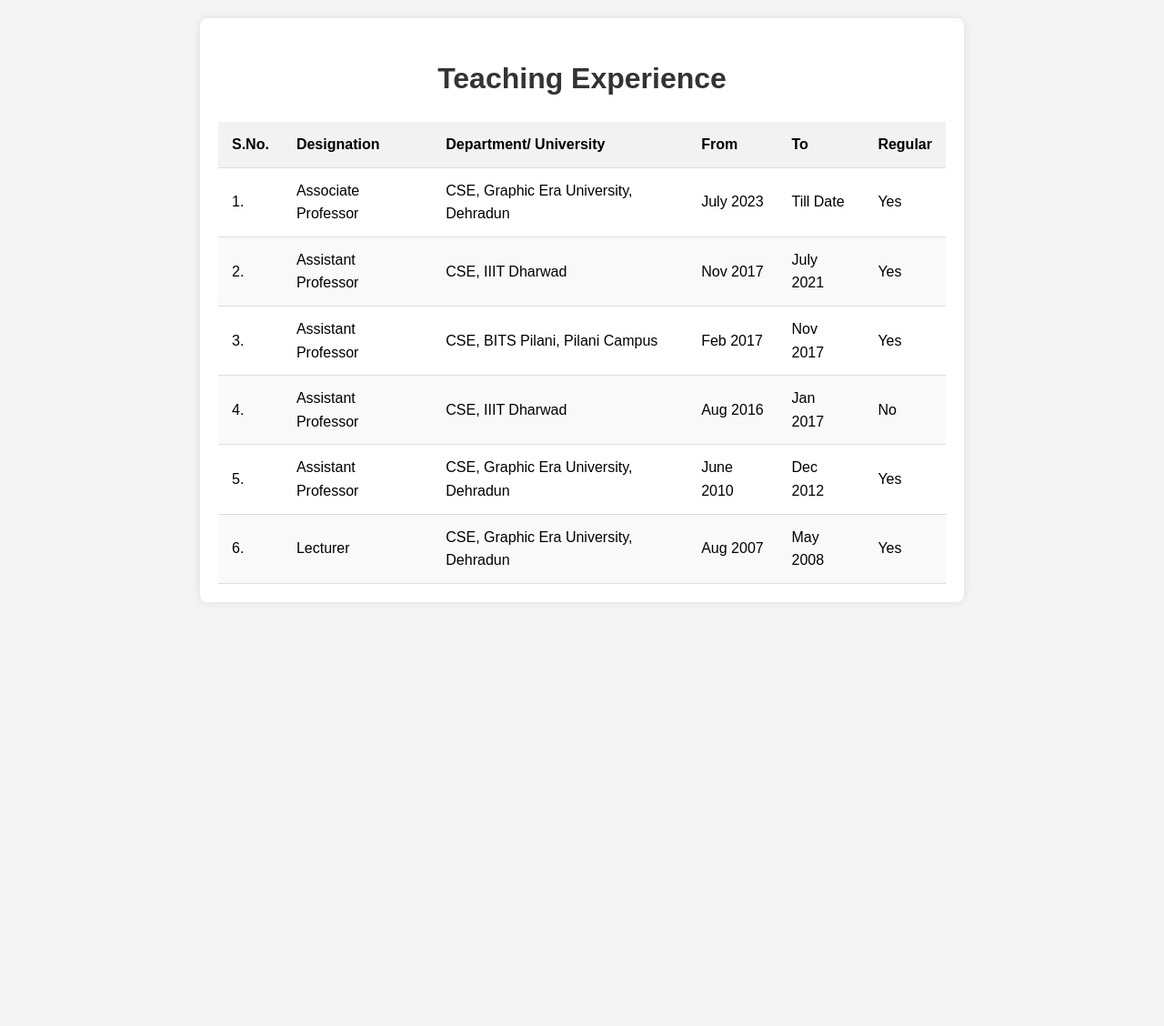
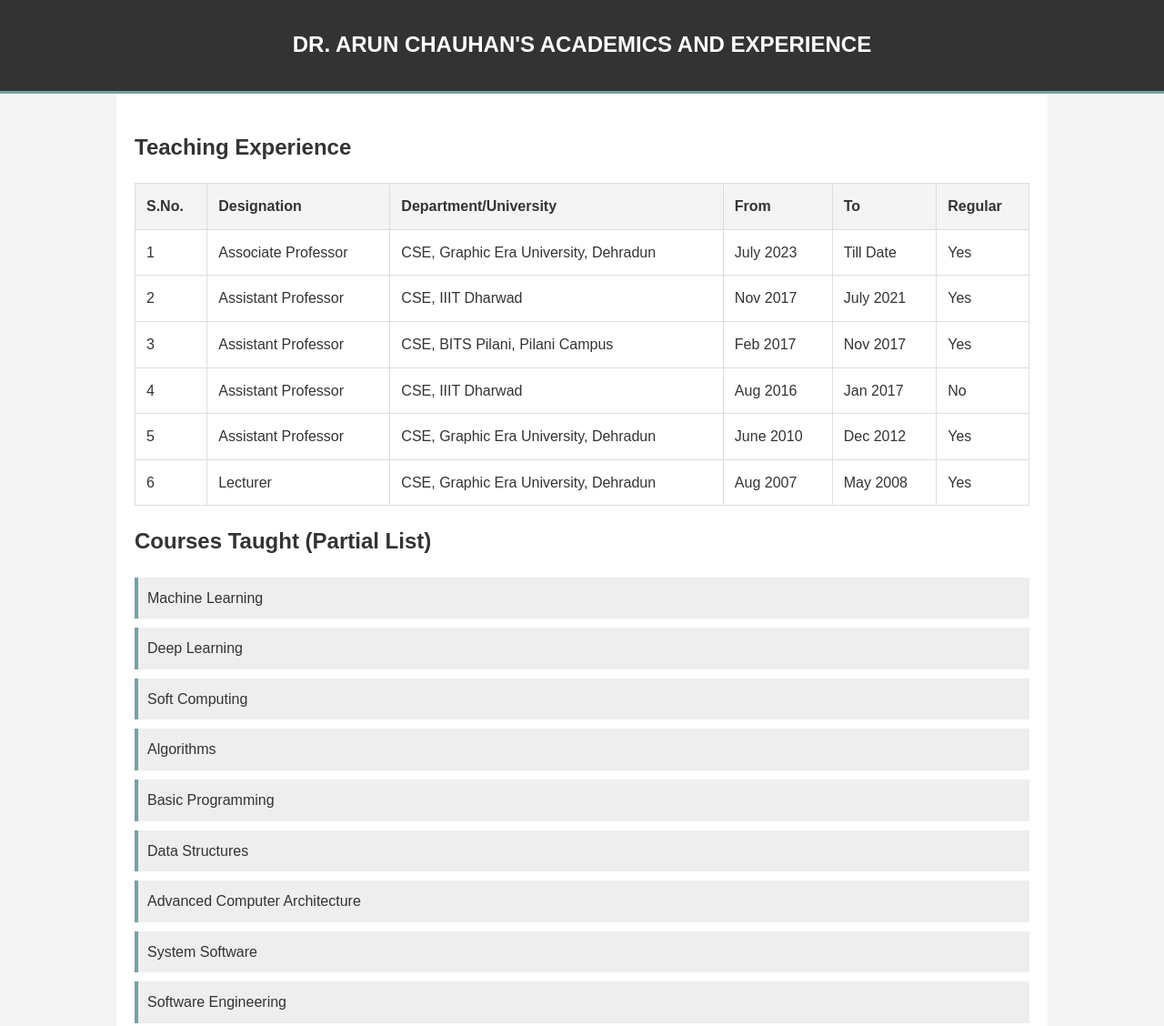
Before and after one commit to aruntakhur/aruntakhur.github.io, a plain HTML site: page teaching-experiences.html in a window 1280 px wide. Shown: the top 1128 px of the page at 91% size. Before the commit the page ends 800 px from the top, so only its background shows below. Drawn offline with Linux system fonts and the light colour scheme.

Commit message:
Update teaching-experiences.html

```diff
--- a/teaching-experiences.html
+++ b/teaching-experiences.html
@@ -1,10 +1,9 @@
 <!DOCTYPE html>
 <html lang="en">
-
 <head>
     <meta charset="UTF-8">
     <meta name="viewport" content="width=device-width, initial-scale=1.0">
-    <title>Teaching Experience</title>
+    <title>Dr. Arun Chauhan's Academics and Experience</title>
     <style>
         body {
             font-family: Arial, sans-serif;
@@ -12,58 +11,74 @@
             margin: 0;
             padding: 0;
             background-color: #f4f4f4;
+            color: #333;
         }
-
         .container {
-            max-width: 800px;
-            margin: 20px auto;
+            width: 80%;
+            margin: auto;
+            overflow: hidden;
+        }
+        header {
+            background: #333;
+            color: #fff;
+            padding-top: 30px;
+            min-height: 70px;
+            border-bottom: #77a0a3 3px solid;
+        }
+        header h1 {
+            text-align: center;
+            text-transform: uppercase;
+            margin: 0;
+            font-size: 24px;
+        }
+        section {
             padding: 20px;
             background: #fff;
-            border-radius: 8px;
-            box-shadow: 0 0 10px rgba(0, 0, 0, 0.1);
+            margin-bottom: 20px;
         }
-
-        h1 {
-            text-align: center;
-            color: #333;
-        }
-
         table {
             width: 100%;
             border-collapse: collapse;
-            margin-top: 20px;
+            margin-bottom: 20px;
         }
-
-        th,
-        td {
-            padding: 12px 15px;
+        table, th, td {
+            border: 1px solid #ddd;
+        }
+        th, td {
+            padding: 12px;
             text-align: left;
-            border-bottom: 1px solid #ddd;
         }
-
         th {
-            background-color: #f2f2f2;
+            background-color: #f4f4f4;
         }
-
-        tr:nth-child(even) {
-            background-color: #f9f9f9;
+        ul {
+            list-style-type: none;
+            padding: 0;
         }
-
-        tr:hover {
-            background-color: #f2f2f2;
+        ul li {
+            background: #eee;
+            margin-bottom: 10px;
+            padding: 10px;
+            border-left: #77a0a3 4px solid;
         }
     </style>
 </head>
+<body>
+    <header>
+        <div class="container">
+            <h1>Dr. Arun Chauhan's Academics and Experience</h1>
+        </div>
+    </header>
 
-<body>
     <div class="container">
-        <h1>Teaching Experience</h1>
+        <section>
+            <h2>Teaching Experience</h2>
             <table>
                 <thead>
                     <tr>
                         <th>S.No.</th>
                         <th>Designation</th>
-                    <th>Department/ University</th>
+                        <th>Department/University</th>
                         <th>From</th>
                         <th>To</th>
                         <th>Regular</th>
@@ -71,7 +86,7 @@
                 </thead>
                 <tbody>
                     <tr>
-                    <td>1.</td>
+                        <td>1</td>
                         <td>Associate Professor</td>
                         <td>CSE, Graphic Era University, Dehradun</td>
                         <td>July 2023</td>
@@ -79,7 +94,7 @@
                         <td>Yes</td>
                     </tr>
                     <tr>
-                    <td>2.</td>
+                        <td>2</td>
                         <td>Assistant Professor</td>
                         <td>CSE, IIIT Dharwad</td>
                         <td>Nov 2017</td>
@@ -87,7 +102,7 @@
                         <td>Yes</td>
                     </tr>
                     <tr>
-                    <td>3.</td>
+                        <td>3</td>
                         <td>Assistant Professor</td>
                         <td>CSE, BITS Pilani, Pilani Campus</td>
                         <td>Feb 2017</td>
@@ -95,7 +110,7 @@
                         <td>Yes</td>
                     </tr>
                     <tr>
-                    <td>4.</td>
+                        <td>4</td>
                         <td>Assistant Professor</td>
                         <td>CSE, IIIT Dharwad</td>
                         <td>Aug 2016</td>
@@ -103,7 +118,7 @@
                         <td>No</td>
                     </tr>
                     <tr>
-                    <td>5.</td>
+                        <td>5</td>
                         <td>Assistant Professor</td>
                         <td>CSE, Graphic Era University, Dehradun</td>
                         <td>June 2010</td>
@@ -111,7 +126,7 @@
                         <td>Yes</td>
                     </tr>
                     <tr>
-                    <td>6.</td>
+                        <td>6</td>
                         <td>Lecturer</td>
                         <td>CSE, Graphic Era University, Dehradun</td>
                         <td>Aug 2007</td>
@@ -120,7 +135,30 @@
                     </tr>
                 </tbody>
             </table>
+
+            <h2>Courses Taught (Partial List)</h2>
+            <ul>
+                <li>Machine Learning</li>
+                <li>Deep Learning</li>
+                <li>Soft Computing</li>
+                <li>Algorithms</li>
+                <li>Basic Programming</li>
+                <li>Data Structures</li>
+                <li>Advanced Computer Architecture</li>
+                <li>System Software</li>
+                <li>Software Engineering</li>
+            </ul>
+        </section>
+
+        <section>
+            <h2>Administrative Responsibilities</h2>
+            <ul>
+                <li>Head of the Department from Feb 2019 to Feb 2021 at IIIT Dharwad.</li>
+                <li>Training and Placement Officer from Jan 2018 to July 2018 at IIIT Dharwad.</li>
+                <li>Member of Technical Committee from Jan 2018 to Feb 2021 at IIIT Dharwad.</li>
+                <li>Member of Training and Placement Committee from July 2018 to Feb 2021 at IIIT Dharwad.</li>
+            </ul>
+        </section>
     </div>
 </body>
-
 </html>
```
Lines whose indentation alone changed are shown as unchanged.
